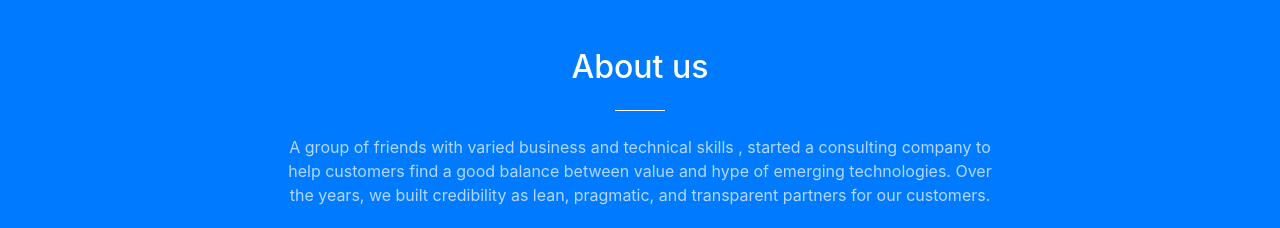
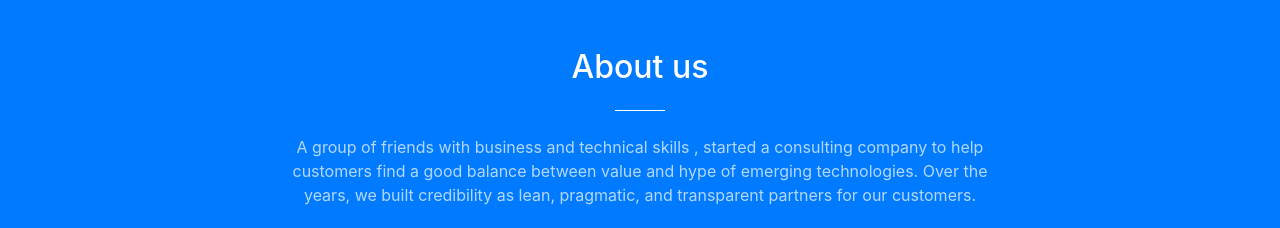
Before and after one commit to DevOpsInternational/knowus, a website with bundled scripts: page index.html in a window 1280 px wide. Shown: the part 880-1108 px from the top of the page. Built offline with nearby package versions, Linux system fonts and the light colour scheme.

Commit message:
more text updates

```diff
--- a/index.html
+++ b/index.html
@@ -85,7 +85,7 @@
         <div class="col-lg-8 mx-auto text-center">
           <h2 class="section-heading text-white">About us</h2>
           <hr class="light my-4">
-          <p class="text-faded mb-4"> A group of friends with varied business and technical skills , started a
+          <p class="text-faded mb-4"> A group of friends with business and technical skills , started a
             consulting company to help customers find a good balance between value and hype of emerging technologies.
             Over the years, we built credibility as lean, pragmatic, and transparent partners for our customers.</p>
           <a class="btn btn-light btn-xl js-scroll-trigger" href="#services">Lets get Started!</a>
```
